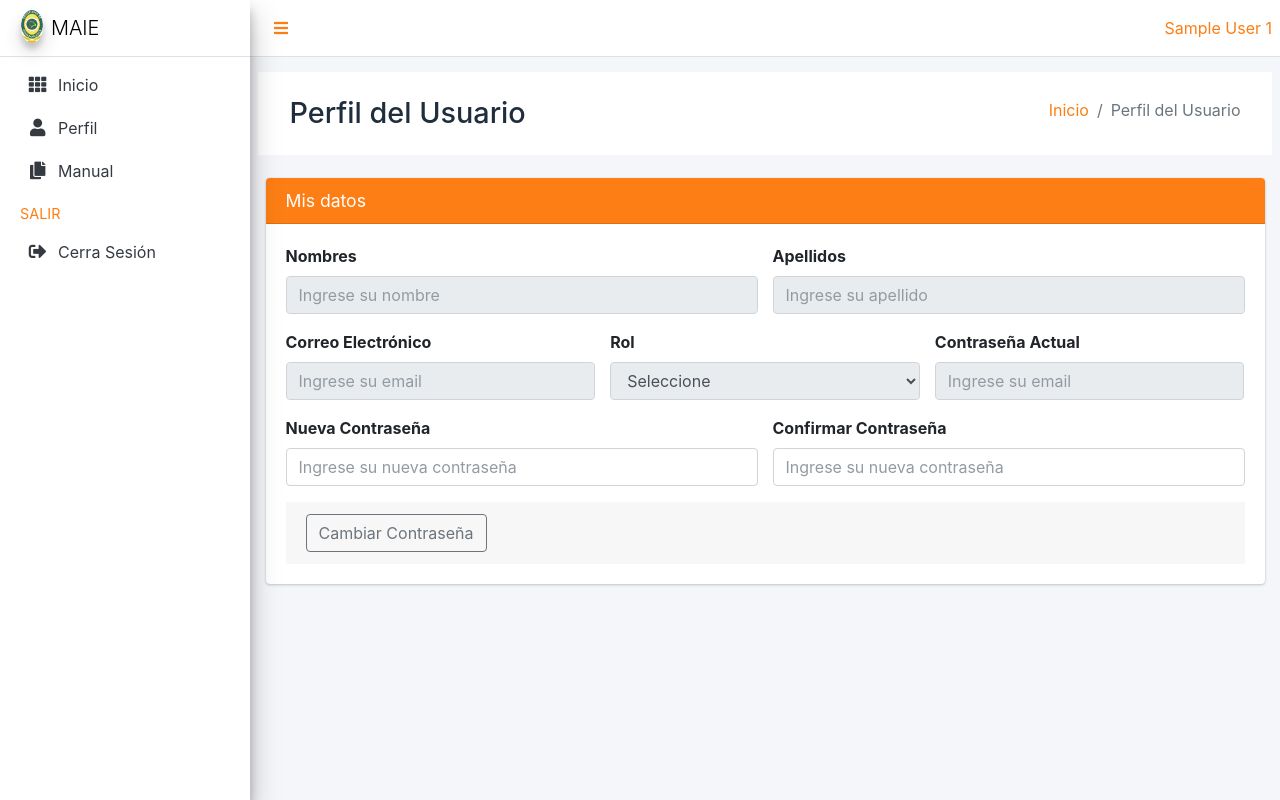
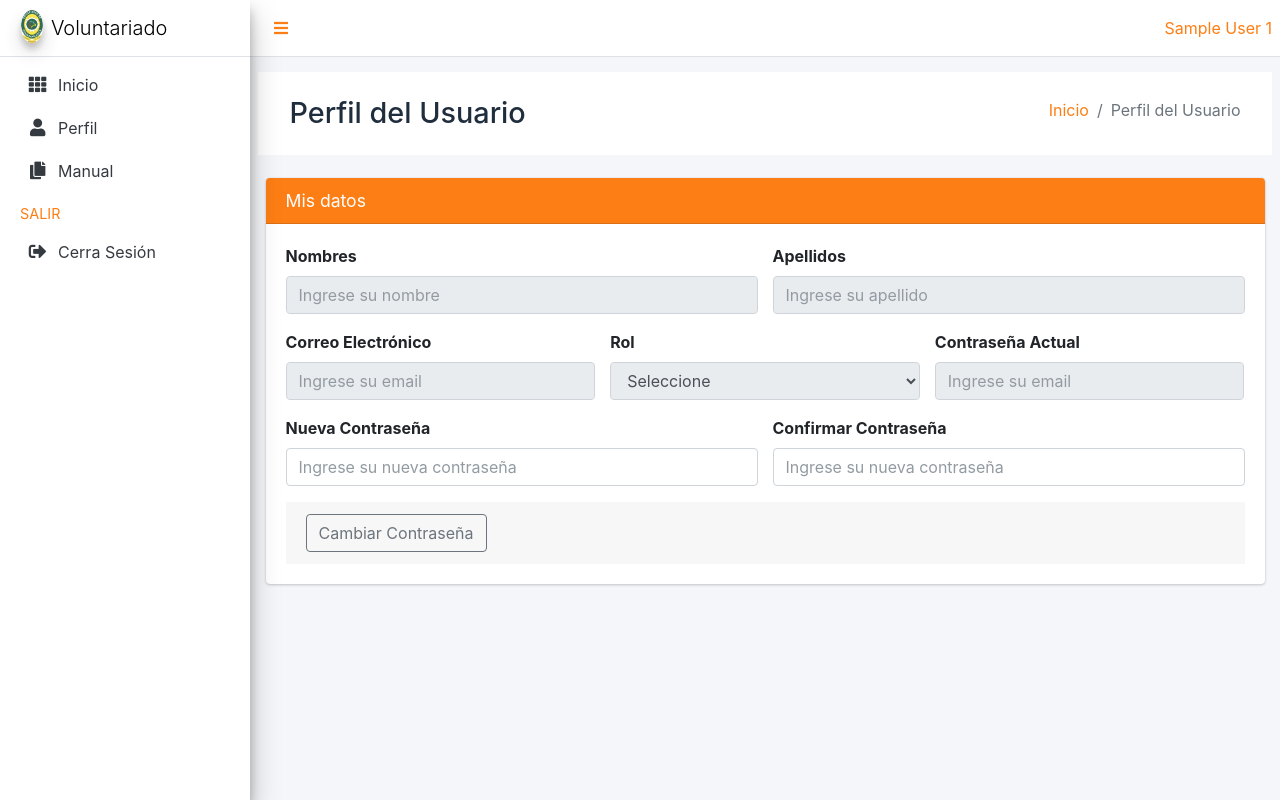
Before and after one commit to ingmarcotsanchez/Voluntariado, a PHP site: page /Voluntariado/views/perfil.php in a window 1280 px wide. Run offline with PHP 8.4, Linux system fonts and the light colour scheme; the visitor is signed in with stand-in values (Sample User, id 1); some libraries are stand-ins or nearby versions.

Commit message:
titulos de vistas

```diff
--- a/views/admCentros.php
+++ b/views/admCentros.php
@@ -9,7 +9,7 @@ if(isset($_SESSION["usu_id"])){
 <head>
     <meta charset="utf-8">
     <meta name="viewport" content="width=device-width, initial-scale=1">
-    <title>Software Saber Pro</title>
+    <title>Voluntariado</title>
     <?php require_once("modulos/head.php"); ?>
 </head>
 <body class="hold-transition sidebar-mini">
@@ -19,7 +19,7 @@ if(isset($_SESSION["usu_id"])){
   <aside class="main-sidebar sidebar-light-primary elevation-4">
     <a href="#" class="brand-link">
       <img src="../public/img/logo.png" alt="Logo UMD" class="brand-image img-circle elevation-3" style="opacity: .8">
-      <span class="brand-text font-weight-light">SaberPro</span>
+      <span class="brand-text font-weight-light">Voluntariado</span>
     </a>
     <div class="sidebar">
       <input type="hidden" id="usu_idx" value="<?php echo $_SESSION["usu_id"]; ?>">
--- a/views/admUsuarios.php
+++ b/views/admUsuarios.php
@@ -9,7 +9,7 @@ if(isset($_SESSION["usu_id"])){
 <head>
     <meta charset="utf-8">
     <meta name="viewport" content="width=device-width, initial-scale=1">
-    <title>Gestión MAIE</title>
+    <title>Voluntariado</title>
     <?php require_once("modulos/head.php"); ?>
 </head>
 <body class="hold-transition sidebar-mini">
@@ -19,7 +19,7 @@ if(isset($_SESSION["usu_id"])){
   <aside class="main-sidebar sidebar-light-primary elevation-4">
     <a href="#" class="brand-link">
       <img src="../public/img/logo.png" alt="Logo UMD" class="brand-image img-circle elevation-3" style="opacity: .8">
-      <span class="brand-text font-weight-light">MAIE</span>
+      <span class="brand-text font-weight-light">Voluntariado</span>
     </a>
     <div class="sidebar">
       <input type="hidden" id="usu_idx" value="<?php echo $_SESSION["usu_id"]; ?>">
--- a/views/perfil.php
+++ b/views/perfil.php
@@ -9,7 +9,7 @@
 <head>
   <meta charset="utf-8">
   <meta name="viewport" content="width=device-width, initial-scale=1">
-  <title>MAIE - Mi Perfil</title>
+  <title>Voluntariado</title>
   <?php require_once("modulos/head.php"); ?>
 </head>
 <body class="hold-transition sidebar-mini">
@@ -18,7 +18,7 @@
   <aside class="main-sidebar sidebar-light-primary elevation-4">
     <a href="#" class="brand-link">
       <img src="../public/img/logo.png" alt="Logo UMD" class="brand-image img-circle elevation-3" style="opacity: .8">
-      <span class="brand-text font-weight-light">MAIE</span>
+      <span class="brand-text font-weight-light">Voluntariado</span>
     </a>
     <div class="sidebar">
       <nav class="mt-2">
```
